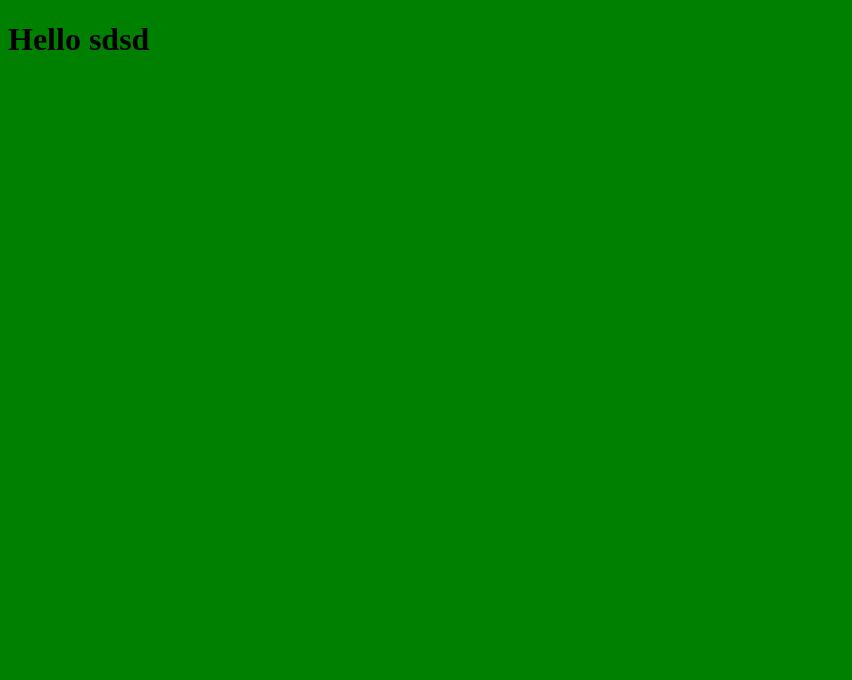
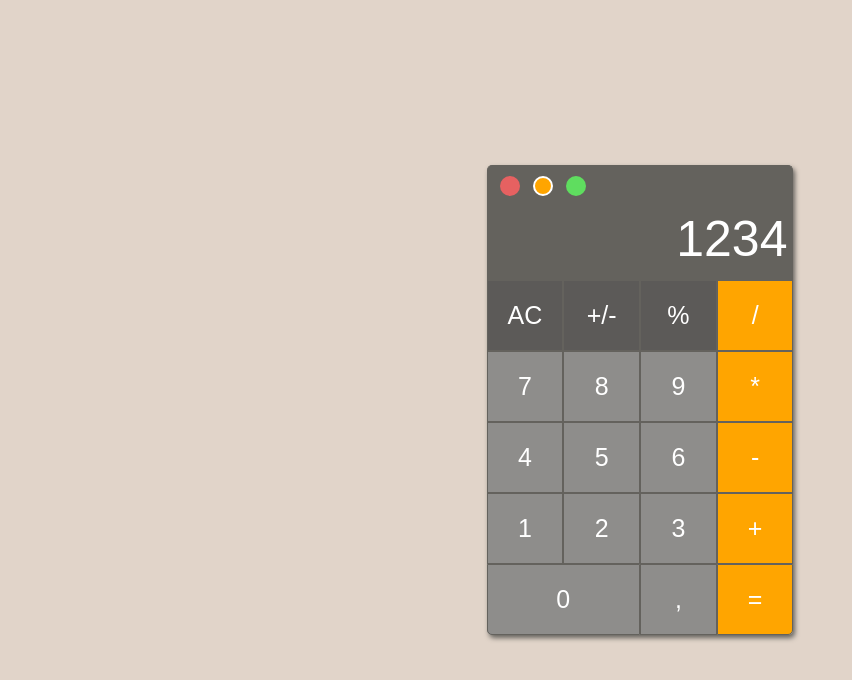
Before and after one commit to Anatoli-Paliukhovich/simple-calculator, a website built with webpack: page index.html in a window 1280 px wide. Shown: the whole page, without its empty margins (0-852 px from the left). Built offline with nearby package versions, Linux system fonts and the light colour scheme.

Commit message:
feat: make up layout, implement themes

```diff
--- a/index.html
+++ b/index.html
@@ -1,11 +1,57 @@
-<!DOCTYPE html>
+<!doctype html>
 <html lang="en">
   <head>
     <meta charset="UTF-8" />
     <meta name="viewport" content="width=device-width, initial-scale=1.0" />
-    <title>Document</title>
+    <title>Simple Calculator</title>
   </head>
   <body>
-    <h1>Hello sdsd</h1>
+    <div class="wrapper">
+      <div class="calc">
+        <div class="calc__theme">
+          <input
+            type="radio"
+            name="color"
+            class="calc__theme_radio calc__theme_radio-red"
+            value="red"
+          />
+          <input
+            type="radio"
+            name="color"
+            checked
+            class="calc__theme_radio calc__theme_radio-orange"
+            value="orange"
+          />
+          <input
+            type="radio"
+            name="color"
+            class="calc__theme_radio calc__theme_radio-green"
+            value="green"
+          />
+        </div>
+        <div class="calc__body">
+          <div class="calc__result">1234</div>
+          <button class="calc__btn calc__btn_dark">AC</button>
+          <button class="calc__btn calc__btn_dark">+/-</button>
+          <button class="calc__btn calc__btn_dark">%</button>
+          <button class="calc__btn calc__btn_bright">/</button>
+          <button class="calc__btn">7</button>
+          <button class="calc__btn">8</button>
+          <button class="calc__btn">9</button>
+          <button class="calc__btn calc__btn_bright">*</button>
+          <button class="calc__btn">4</button>
+          <button class="calc__btn">5</button>
+          <button class="calc__btn">6</button>
+          <button class="calc__btn calc__btn_bright">-</button>
+          <button class="calc__btn">1</button>
+          <button class="calc__btn">2</button>
+          <button class="calc__btn">3</button>
+          <button class="calc__btn calc__btn_bright">+</button>
+          <button class="calc__btn calc__btn_big">0</button>
+          <button class="calc__btn">,</button>
+          <button class="calc__btn calc__btn_result calc__btn_bright">=</button>
+        </div>
+      </div>
+    </div>
   </body>
 </html>
--- a/package.json
+++ b/package.json
@@ -8,7 +8,6 @@
     "serve": "webpack serve",
     "build:dev": "webpack --env mode=development",
     "build:prod": "webpack --env mode=production",
-    "test": "echo \"Error: no test specified\" && exit 1",
     "prepare": "husky"
   },
   "keywords": [],
@@ -29,11 +28,6 @@
     "webpack-cli": "^5.1.4",
     "webpack-dev-server": "^5.1.0"
   },
-  "husky": {
-    "hooks": {
-      "pre-commit": "lint-staged"
-    }
-  },
   "lint-staged": {
     "*.{js}": "eslint --fix",
     "*.{js,html,css}": "prettier --write"
--- /dev/null
+++ b/src/css/style.css
@@ -0,0 +1,163 @@
+/*-------Null-list-----------------------------*/
+*,
+*:before,
+*:after {
+  padding: 0;
+  margin: 0;
+  border: 0;
+  box-sizing: border-box;
+}
+
+html,
+body {
+  width: 100%;
+  height: 100%;
+  font-size: 100%;
+  font-size: 16px;
+  line-height: 1;
+}
+
+/*------------------------------------*/
+
+body {
+  font-family: Arial, "Helvetica Neue", Helvetica, sans-serif;
+  background-color: #e1d4c9;
+}
+
+.wrapper {
+  height: 100vh;
+  overflow: hidden;
+  display: flex;
+  justify-content: center;
+  align-items: center;
+  flex-direction: column;
+}
+
+[class*="__container"] {
+  max-width: 1360px;
+  margin: 0 auto;
+  padding: 0px 40px;
+  box-sizing: content-box;
+}
+
+.calc {
+  color: #fff;
+  border-radius: 5px;
+  box-shadow: 2px 3px 5px #64625d;
+}
+
+.calc__theme {
+  background-color: #64625d;
+  border: 0.5px solid #64625d;
+  border-bottom: 0;
+  border-radius: 5px 5px 0 0;
+  display: flex;
+  padding: 15px;
+  gap: 20px;
+}
+
+.calc__theme_radio {
+  cursor: pointer;
+  position: relative;
+}
+
+.calc__theme_radio-red::after,
+.calc__theme_radio-orange::after,
+.calc__theme_radio-green::after {
+  content: "";
+  width: 20px;
+  height: 20px;
+  border-radius: 50%;
+  position: absolute;
+  top: -5px;
+  left: -3px;
+}
+
+.calc__theme_radio-red::after {
+  background-color: #e66161;
+}
+
+.calc__theme_radio-orange::after {
+  background-color: orange;
+}
+
+.calc__theme_radio-green::after {
+  background-color: rgb(95, 221, 95);
+}
+
+.calc__theme_radio-orange:checked.calc__theme_radio-orange::after {
+  border: 2px solid #fff;
+}
+
+.calc__theme_radio-red:checked.calc__theme_radio-red::after {
+  border: 2px solid #fff;
+}
+
+.calc__theme_radio-green:checked.calc__theme_radio-green::after {
+  border: 2px solid #fff;
+}
+
+.calc__body {
+  display: grid;
+  font-size: 50px;
+  grid-template: repeat(6, 1fr) / repeat(4, 1fr);
+  grid-auto-rows: 60px;
+  border-radius: 5px;
+  background-color: #8e8d8b;
+}
+
+.calc__result {
+  background-color: #64625d;
+  border-left: 0.5px solid #64625d;
+  border-right: 0.5px solid #64625d;
+  padding: 5px;
+  grid-column: span 4;
+  text-align: right;
+}
+
+.calc__btn {
+  background-color: #8e8d8b;
+  color: #fff;
+  border: 0.5px solid #64625d;
+  font-size: 25px;
+  font-weight: 500;
+  cursor: pointer;
+  transition: all ease 0.2s;
+  padding: 20px;
+}
+
+.calc__btn:active {
+  transform: scale(0.93);
+}
+
+.calc__btn:hover {
+  background-color: #a2a19e;
+}
+
+.calc__btn_big {
+  border-radius: 0px 0px 0px 5px;
+  grid-column: span 2;
+}
+
+.calc__btn_result {
+  border-radius: 0px 0px 5px 0px;
+}
+
+.calc__btn_bright {
+  background-color: orange;
+}
+
+.calc__btn_bright:hover {
+  background-color: orange;
+  opacity: 0.7;
+}
+
+.calc__btn_dark {
+  background-color: rgb(141, 127, 95);
+  background-color: #5c5a58;
+}
+
+.calc__btn_dark:hover {
+  background-color: rgb(141, 127, 95);
+  opacity: 0.7;
+}
--- a/src/index.js
+++ b/src/index.js
@@ -1 +1,2 @@
-import "./style/style.css";
+import "./css/style.css";
+import "./js/theme.js";
--- /dev/null
+++ b/src/js/theme.js
@@ -0,0 +1,35 @@
+const bodyElement = document.body;
+const radioBtn = document.querySelectorAll(".calc__theme_radio");
+const brightBtn = document.querySelectorAll(".calc__btn_bright");
+const calcTheme = document.querySelector(".calc__theme");
+const calcResult = document.querySelector(".calc__result");
+
+radioBtn.forEach((radio) => {
+  radio.addEventListener("change", () => {
+    radioBtn.forEach((btn) => {
+      btn.classList.remove("_active");
+    });
+    radio.classList.add("_active");
+    brightBtn.forEach((btn) => {
+      if (radio.value === "green") {
+        btn.style.backgroundColor = "#5fdd5f";
+        bodyElement.style.backgroundColor = "#ff23";
+        calcTheme.style.backgroundColor = "#d6d5d2";
+        calcResult.style.color = "#64625d";
+        calcResult.style.backgroundColor = "#d6d5d2";
+      } else if (radio.value === "red") {
+        btn.style.backgroundColor = "#e66161";
+        bodyElement.style.backgroundColor = "#00000054";
+        calcTheme.style.backgroundColor = "#cdc9c9";
+        calcResult.style.backgroundColor = "#cdc9c9";
+        calcResult.style.color = "#64625d";
+      } else {
+        btn.style.backgroundColor = "orange";
+        bodyElement.style.backgroundColor = "#e1d4c9";
+        calcTheme.style.backgroundColor = "#64625d";
+        calcResult.style.backgroundColor = "#64625d";
+        calcResult.style.color = "#fff";
+      }
+    });
+  });
+});
--- a/src/style/style.css
+++ /dev/null
@@ -1,3 +0,0 @@
-body {
-	background-color: green;
-}
```
